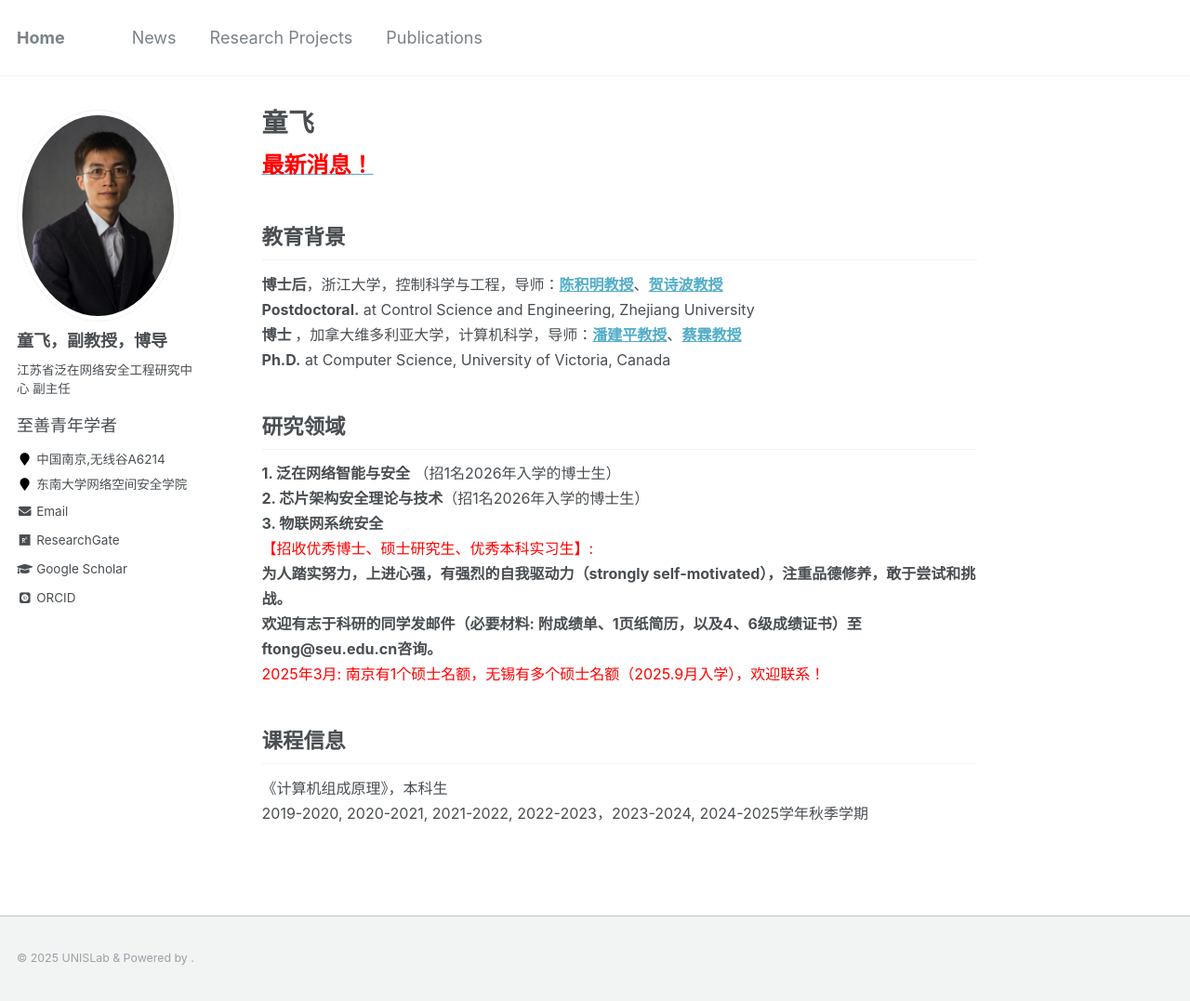
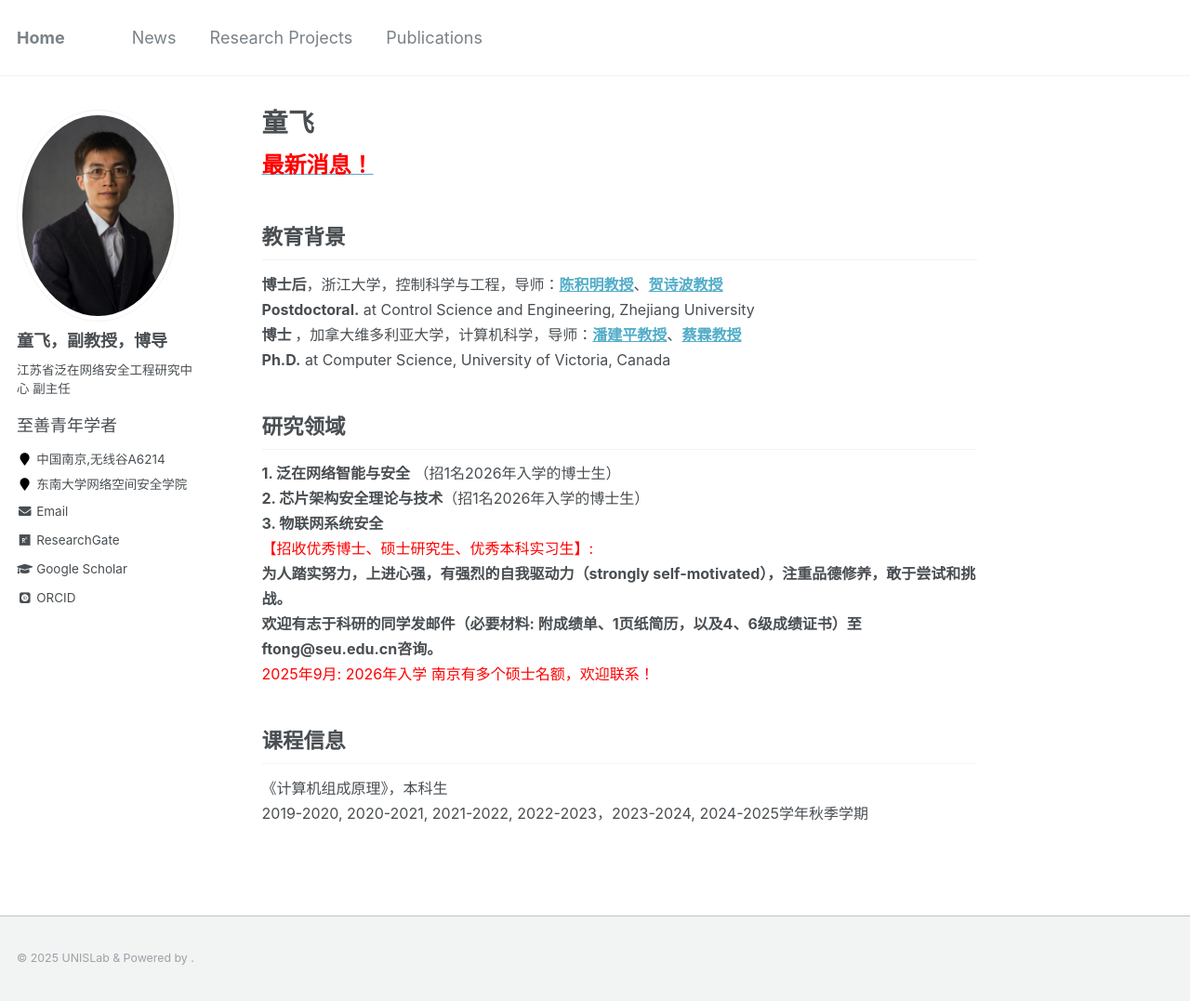
Before and after one commit to fei-tong/fei-tong.github.io, a Jekyll site: the page built from _pages/about.md, in a window 1280 px wide and 1077 px high. Shown: the whole window at 93% size. Built offline with Jekyll 4.4.1, drawn with Linux system fonts in a browser that asks for light colours; some web fonts are replaced.

Commit message:
Update about.md

```diff
--- a/_pages/about.md
+++ b/_pages/about.md
@@ -27,7 +27,7 @@ redirect_from:
 <font color="red">【招收优秀博士、硕士研究生、优秀本科实习生】:</font><br>
 <b>为人踏实努力，上进心强，有强烈的自我驱动力（strongly self-motivated），注重品德修养，敢于尝试和挑战。</b><br>
 <b>欢迎有志于科研的同学发邮件（必要材料: 附成绩单、1页纸简历，以及4、6级成绩证书）至 ftong@seu.edu.cn咨询。</b><br>
-<font color="red">2025年3月: 南京有1个硕士名额，无锡有多个硕士名额（2025.9月入学），欢迎联系！</font>
+<font color="red">2025年9月: 2026年入学 南京有多个硕士名额，欢迎联系！</font>
 </font>
 
 ## 课程信息
```
